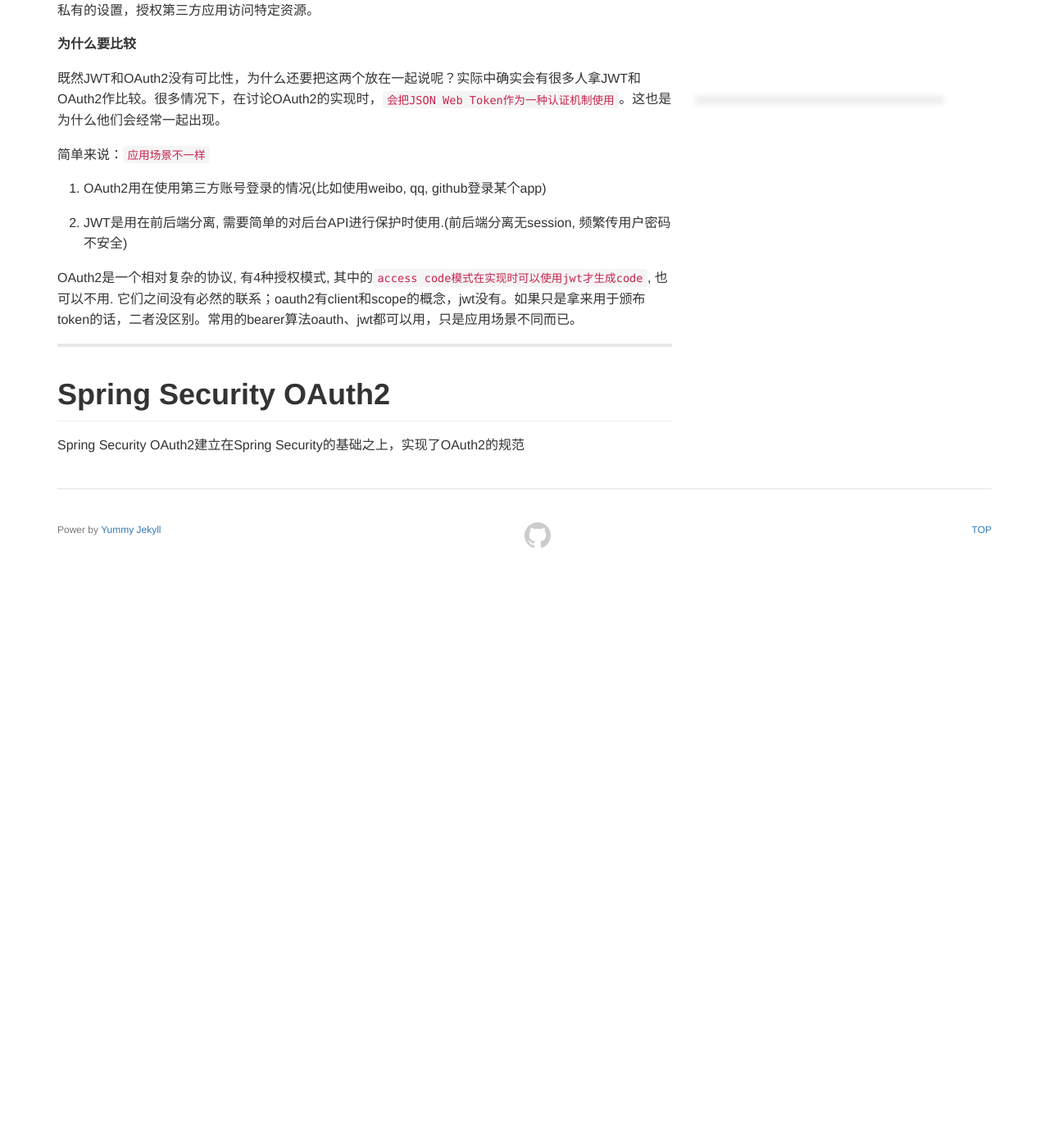
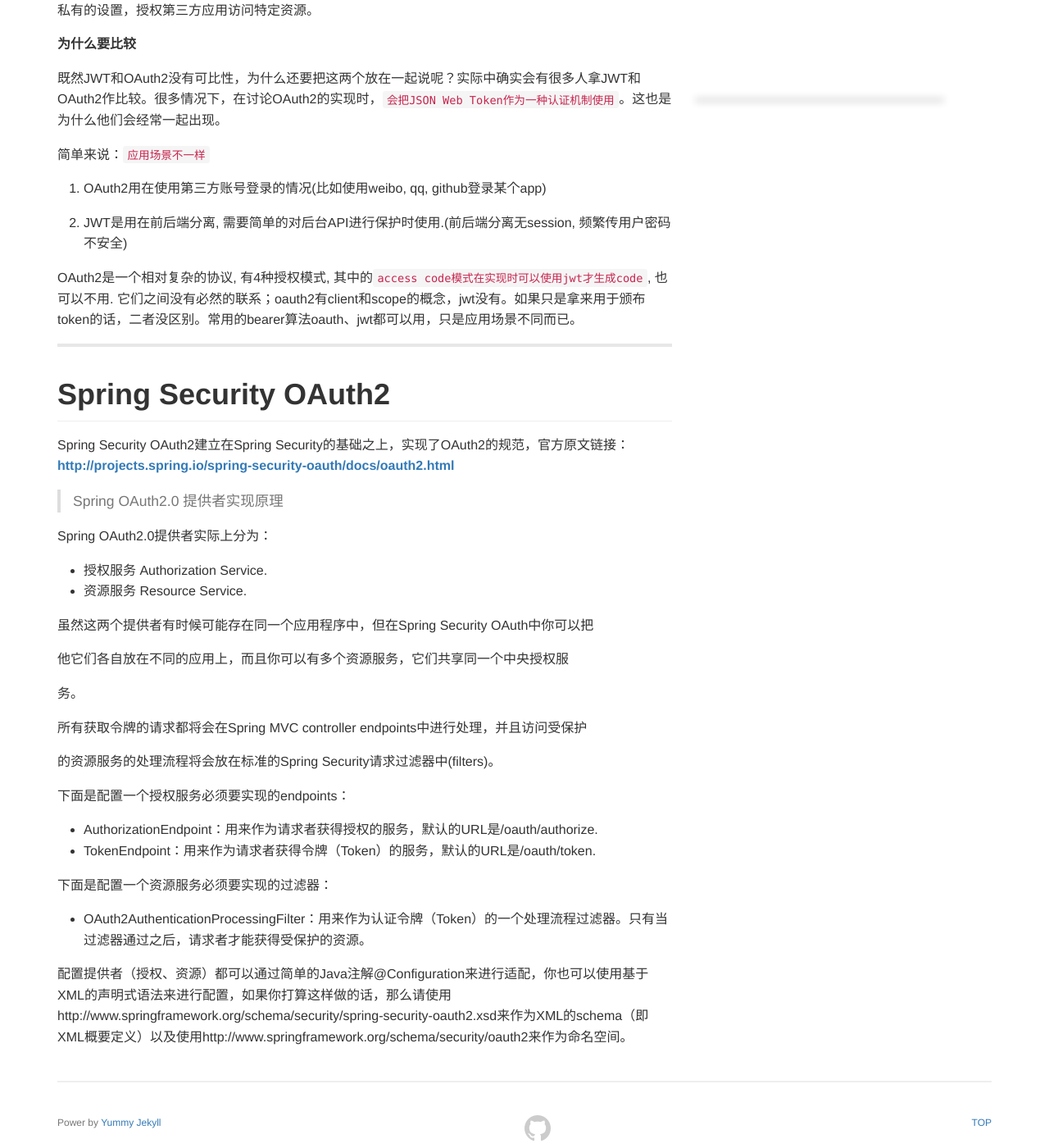
Before and after one commit to kookx/kookx.github.io, a Jekyll site: the page built from _posts/2019-01-02-Spring Security与OAuth2介绍.md, in a window 1280 px wide and 1400 px high, scrolled down 2815 px. Shown: the whole window at 82% size. Built offline with Jekyll 4.4.1, drawn with Linux system fonts in a browser that asks for light colours; before the commit the page ends 3492 px from its top, so only the background shows below that.

Commit message:
Update 2019-01-02-Spring Security与OAuth2介绍.md

```diff
--- a/_posts/2019-01-02-Spring Security与OAuth2介绍.md
+++ b/_posts/2019-01-02-Spring Security与OAuth2介绍.md
@@ -93,4 +93,32 @@
 
 # Spring Security OAuth2
 
-Spring Security OAuth2建立在Spring Security的基础之上，实现了OAuth2的规范
+Spring Security OAuth2建立在Spring Security的基础之上，实现了OAuth2的规范，官方原文链接：**[http://projects.spring.io/spring-security-oauth/docs/oauth2.html](http://projects.spring.io/spring-security-oauth/docs/oauth2.html)**
+
+> Spring OAuth2.0 提供者实现原理
+
+Spring OAuth2.0提供者实际上分为：
+
+- 授权服务 Authorization Service.
+- 资源服务 Resource Service.
+
+虽然这两个提供者有时候可能存在同一个应用程序中，但在Spring Security OAuth中你可以把
+
+他它们各自放在不同的应用上，而且你可以有多个资源服务，它们共享同一个中央授权服
+
+务。
+
+所有获取令牌的请求都将会在Spring MVC controller endpoints中进行处理，并且访问受保护
+
+的资源服务的处理流程将会放在标准的Spring Security请求过滤器中(filters)。
+
+下面是配置一个授权服务必须要实现的endpoints：
+
+- AuthorizationEndpoint：用来作为请求者获得授权的服务，默认的URL是/oauth/authorize.
+- TokenEndpoint：用来作为请求者获得令牌（Token）的服务，默认的URL是/oauth/token.
+
+下面是配置一个资源服务必须要实现的过滤器：
+
+- OAuth2AuthenticationProcessingFilter：用来作为认证令牌（Token）的一个处理流程过滤器。只有当过滤器通过之后，请求者才能获得受保护的资源。
+
+配置提供者（授权、资源）都可以通过简单的Java注解@Configuration来进行适配，你也可以使用基于XML的声明式语法来进行配置，如果你打算这样做的话，那么请使用http://www.springframework.org/schema/security/spring-security-oauth2.xsd来作为XML的schema（即XML概要定义）以及使用http://www.springframework.org/schema/security/oauth2来作为命名空间。
```
